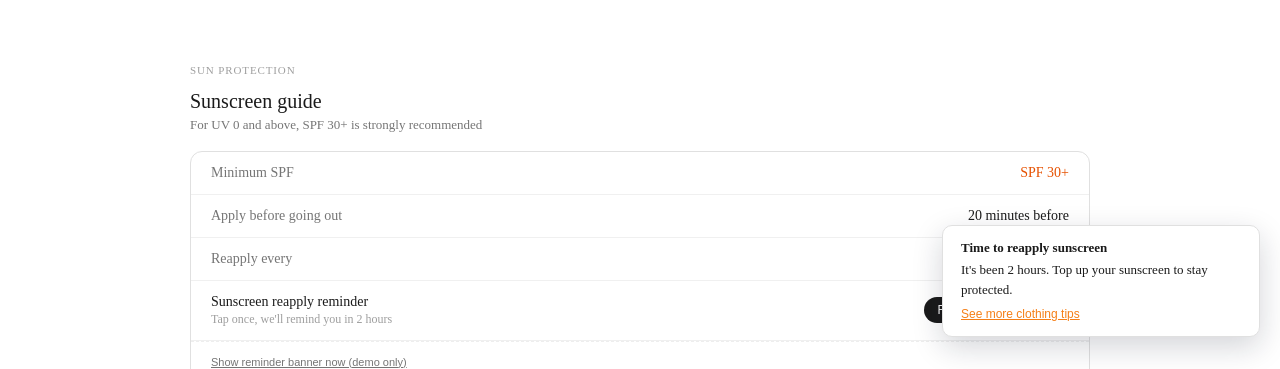
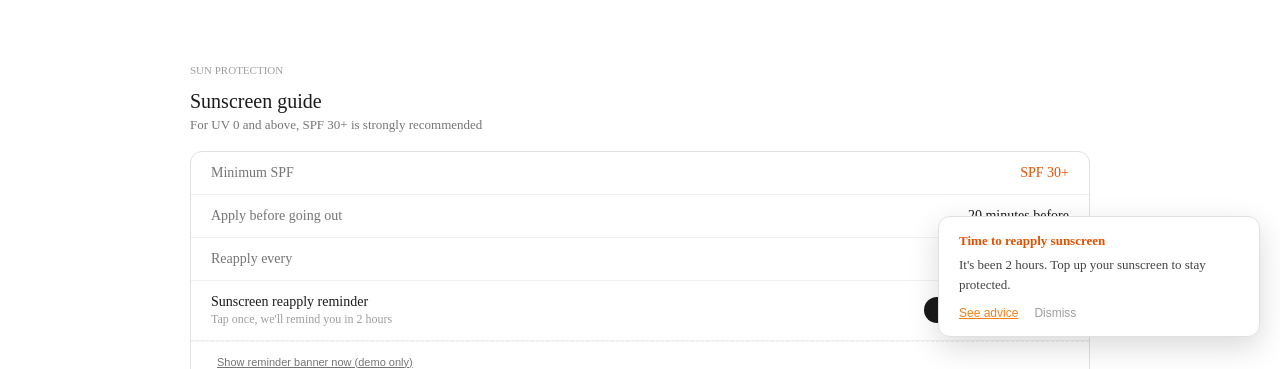
Before and after one commit to Cke085/sunsmart, a Vue app: page /clothing in a window 1280 px wide. Both pictures are taken after a click on the button "Show reminder banner now (demo only)". Shown: the part 431-800 px from the top of the page. Built offline with nearby package versions, Linux system fonts and the light colour scheme; no server answers.

Commit message:
Fixed the issue where the countdown pop-up wouldn't display when switching pages in the Sunscreen guide.

```diff
--- a/src/App.vue
+++ b/src/App.vue
@@ -1,8 +1,93 @@
 <template>
   <NavBar />
   <RouterView />
+
+  <transition name="toast-fade">
+    <div v-if="reminderStore.showReminderToast" class="reapply-toast">
+      <div class="reapply-title">Time to reapply sunscreen</div>
+      <p class="reapply-text">It's been 2 hours. Top up your sunscreen to stay protected.</p>
+      <div class="toast-actions">
+        <button class="reapply-link" @click="handleGoToClothing">See advice</button>
+        <button class="dismiss-btn" @click="reminderStore.closeToast">Dismiss</button>
+      </div>
+    </div>
+  </transition>
 </template>
 
 <script setup>
+import { useRouter } from 'vue-router'
 import NavBar from '@/components/shared/NavBar.vue'
+import { useReminderStore } from '@/stores/reminder'
+
+const router = useRouter()
+const reminderStore = useReminderStore()
+
+const handleGoToClothing = () => {
+  reminderStore.closeToast()
+  router.push('/clothing')
+}
 </script>
+
+<style>
+.reapply-toast {
+  position: fixed;
+  right: 20px;
+  bottom: 32px;
+  max-width: 280px;
+  background: #ffffff;
+  color: #1a1a1a;
+  padding: 16px 20px;
+  border-radius: 12px;
+  border: 0.5px solid #e0e0e0;
+  box-shadow: 0 10px 30px rgba(0, 0, 0, 0.15);
+  font-size: 13px;
+  z-index: 2000;
+}
+
+.reapply-title {
+  font-weight: 600;
+  margin-bottom: 6px;
+  color: #e65100;
+}
+
+.reapply-text {
+  margin: 0 0 12px;
+  line-height: 1.5;
+  color: #424242;
+}
+
+.toast-actions {
+  display: flex;
+  gap: 16px;
+}
+
+.reapply-link {
+  background: transparent;
+  border: 0;
+  color: #f57f17;
+  font-size: 12px;
+  text-decoration: underline;
+  cursor: pointer;
+  padding: 0;
+  font-weight: 500;
+}
+
+.dismiss-btn {
+  background: transparent;
+  border: 0;
+  color: #9e9e9e;
+  font-size: 12px;
+  cursor: pointer;
+  padding: 0;
+}
+
+.toast-fade-enter-active,
+.toast-fade-leave-active {
+  transition: all 0.4s ease;
+}
+.toast-fade-enter-from,
+.toast-fade-leave-to {
+  opacity: 0;
+  transform: translateY(20px);
+}
+</style>
--- a/src/components/clothing/SunscreenRecommendation.vue
+++ b/src/components/clothing/SunscreenRecommendation.vue
@@ -20,141 +20,73 @@
         <span class="row-val">{{ reapply }}</span>
       </div>
 
-      <!-- Simple 2-hour reminder -->
       <div class="reminder-row">
         <div class="reminder-left">
           <span class="reminder-title">Sunscreen reapply reminder</span>
           <span class="reminder-sub">Tap once, we&apos;ll remind you in 2 hours</span>
         </div>
-        <button class="set-btn" @click="scheduleReminder">
+        <button class="set-btn" @click="reminderStore.scheduleReminder">
           Remind me in 2 hours
         </button>
       </div>
 
-      <!-- Dev-only helper: instantly show the reminder toast for demos -->
       <div v-if="isDev" class="dev-helper-row">
-        <button class="dev-helper-btn" type="button" @click="triggerReminderNow">
+        <button class="dev-helper-btn" type="button" @click="reminderStore.triggerReminderNow">
           Show reminder banner now (demo only)
         </button>
       </div>
 
       <div class="sunscreen-note">
-        Sunscreen works with clothing, not instead of it.
-        Wear both for maximum protection against UV radiation.
+        Sunscreen works with clothing, not instead of it. Wear both for maximum protection against
+        UV radiation.
       </div>
     </div>
   </section>
-
-  <!-- Right-side toast when it&apos;s time to reapply -->
-  <div v-if="showReminderToast" class="reapply-toast">
-    <div class="reapply-title">Time to reapply sunscreen</div>
-    <p class="reapply-text">
-      It&apos;s been 2 hours. Top up your sunscreen to stay protected.
-    </p>
-    <button class="reapply-link" type="button" @click="goToClothing">
-      See more clothing tips
-    </button>
-  </div>
 </template>
 
 <script setup>
-  import { ref, computed, onBeforeUnmount } from 'vue'
-  import { useRouter } from 'vue-router'
+import { computed } from 'vue'
+import { useReminderStore } from '@/stores/reminder'
 
 const props = defineProps({
-    uvLevel: { type: Number, default: 0 },
+  uvLevel: { type: Number, default: 0 }
 })
 
-  const router = useRouter()
+const reminderStore = useReminderStore()
+const isDev = import.meta.env.DEV
 
-  // Sunscreen logic based on UV level
 const spf = computed(() => (props.uvLevel >= 6 ? 'SPF 50+' : 'SPF 30+'))
-  const reapply = computed(() =>
-    props.uvLevel >= 8 ? 'Every 90 minutes' : 'Every 2 hours'
-  )
-
-  // Simple front-end reminder: one 2-hour timer → toast on the right
-  const showReminderToast = ref(false)
-  const isDev = import.meta.env.DEV
-  let reminderTimeoutId
-  let hideToastTimeoutId
-
-  const clearTimers = () => {
-    if (reminderTimeoutId) {
-      clearTimeout(reminderTimeoutId)
-      reminderTimeoutId = undefined
-    }
-    if (hideToastTimeoutId) {
-      clearTimeout(hideToastTimeoutId)
-      hideToastTimeoutId = undefined
-    }
-  }
-
-  const scheduleReminder = () => {
-    clearTimers()
-    showReminderToast.value = false
-
-    // Fire once after 2 hours
-    reminderTimeoutId = window.setTimeout(() => {
-      showReminderToast.value = true
-      // Auto-hide after 15 seconds so it doesn&apos;t linger forever
-      hideToastTimeoutId = window.setTimeout(() => {
-        showReminderToast.value = false
-      }, 15000)
-    }, 2 * 60 * 60 * 1000)
-  }
-
-  const triggerReminderNow = () => {
-    clearTimers()
-    showReminderToast.value = true
-    hideToastTimeoutId = window.setTimeout(() => {
-      showReminderToast.value = false
-    }, 15000)
-  }
-
-  const goToClothing = () => {
-    router.push('/clothing')
-  }
-
-  onBeforeUnmount(() => {
-    clearTimers()
-  })
+const reapply = computed(() => (props.uvLevel >= 8 ? 'Every 90 minutes' : 'Every 2 hours'))
 </script>
 
 <style scoped>
 .section {
   margin-bottom: 40px;
 }
-
 .section-label {
   font-size: 11px;
   font-weight: 500;
   color: #9e9e9e;
-    letter-spacing: 0.08em;
   text-transform: uppercase;
   margin-bottom: 14px;
 }
-
 .section-title {
   font-size: 20px;
   font-weight: 500;
   color: #1a1a1a;
   margin-bottom: 4px;
 }
-
 .section-desc {
   font-size: 13px;
   color: #757575;
   margin-bottom: 18px;
 }
-
 .sunscreen-card {
   background: #ffffff;
   border: 0.5px solid #e0e0e0;
   border-radius: 12px;
   overflow: hidden;
 }
-
 .sunscreen-row {
   display: flex;
   justify-content: space-between;
@@ -163,11 +95,16 @@
   border-bottom: 0.5px solid #f0f0f0;
   font-size: 14px;
 }
-
-  .row-label { color: #757575; }
-  .row-val   { font-weight: 500; color: #1a1a1a; }
-  .spf-val   { color: #e65100; }
-
+.row-label {
+  color: #757575;
+}
+.row-val {
+  font-weight: 500;
+  color: #1a1a1a;
+}
+.spf-val {
+  color: #e65100;
+}
 .reminder-row {
   display: flex;
   justify-content: space-between;
@@ -175,24 +112,20 @@
   padding: 13px 20px;
   border-bottom: 0.5px solid #f0f0f0;
 }
-
 .reminder-left {
   display: flex;
   flex-direction: column;
   gap: 2px;
 }
-
 .reminder-title {
   font-size: 14px;
   font-weight: 500;
   color: #1a1a1a;
 }
-
 .reminder-sub {
   font-size: 12px;
   color: #9e9e9e;
 }
-
 .set-btn {
   font-size: 12px;
   padding: 6px 14px;
@@ -201,11 +134,10 @@
   border: none;
   border-radius: 20px;
   cursor: pointer;
-    white-space: nowrap;
 }
-
-  .set-btn:hover { opacity: 0.85; }
-
+.set-btn:hover {
+  opacity: 0.85;
+}
 .sunscreen-note {
   padding: 12px 20px;
   font-size: 12px;
@@ -213,180 +145,16 @@
   background: #fafafa;
   line-height: 1.6;
 }
-
-  /* Modal */
-  .modal-overlay {
-    position: fixed;
-    inset: 0;
-    background: rgba(0, 0, 0, 0.4);
-    z-index: 100;
-    display: flex;
-    align-items: center;
-    justify-content: center;
-  }
-
-  .modal {
-    background: #ffffff;
-    border: 0.5px solid #e0e0e0;
-    border-radius: 16px;
-    padding: 28px 24px;
-    width: 340px;
-    max-width: 90%;
-  }
-
-  .modal-head {
-    display: flex;
-    justify-content: space-between;
-    align-items: center;
-    margin-bottom: 12px;
-  }
-
-  .modal-title {
-    font-size: 17px;
-    font-weight: 500;
-    color: #1a1a1a;
-  }
-
-  .modal-close {
-    background: none;
-    border: none;
-    font-size: 22px;
-    color: #9e9e9e;
-    cursor: pointer;
-    line-height: 1;
-  }
-
-  .modal-desc {
-    font-size: 13px;
-    color: #757575;
-    margin-bottom: 20px;
-    line-height: 1.6;
-  }
-
-  .modal-row {
-    display: flex;
-    flex-direction: column;
-    gap: 5px;
-    margin-bottom: 16px;
-  }
-
-  .modal-row label {
-    font-size: 12px;
-    color: #757575;
-  }
-
-  .modal-row input,
-  .modal-row select {
-    padding: 9px 12px;
-    border: 0.5px solid #e0e0e0;
-    border-radius: 8px;
-    font-size: 14px;
-    background: #fafafa;
-    color: #1a1a1a;
-    width: 100%;
-  }
-
-  .modal-divider {
-    height: 0.5px;
-    background: #f0f0f0;
-    margin: 16px 0;
-  }
-
-  .repeat-options {
-    display: flex;
-    gap: 8px;
-    flex-wrap: wrap;
-  }
-
-  .repeat-chip {
-    padding: 5px 12px;
-    border-radius: 20px;
-    font-size: 12px;
-    border: 0.5px solid #e0e0e0;
-    background: #fafafa;
-    color: #757575;
-    cursor: pointer;
-  }
-
-  .repeat-chip.active {
-    background: #1a1a1a;
-    color: #ffffff;
-    border-color: #1a1a1a;
-  }
-
-  .modal-confirm {
-    width: 100%;
-    padding: 11px;
-    background: #1a1a1a;
-    color: #ffffff;
-    border: none;
-    border-radius: 8px;
-    font-size: 14px;
-    font-weight: 500;
-    cursor: pointer;
-    margin-top: 8px;
-  }
-
-  .modal-confirm:hover { opacity: 0.85; }
-
-  .success-msg {
-    text-align: center;
-    padding: 12px;
-    font-size: 13px;
-    color: #2e7d32;
-    background: #e8f5e9;
-    border-radius: 8px;
-    margin-top: 12px;
-  }
-
 .dev-helper-row {
   padding: 10px 20px 14px;
   border-top: 0.5px dashed #eeeeee;
 }
-
 .dev-helper-btn {
   font-size: 11px;
   color: #757575;
   background: none;
   border: none;
-    padding: 0;
   text-decoration: underline;
   cursor: pointer;
 }
-
-  .reapply-toast {
-    position: fixed;
-    right: 20px;
-    bottom: 32px;
-    max-width: 280px;
-  background: #ffffff;
-  color: #1a1a1a;
-    padding: 14px 18px;
-    border-radius: 10px;
-  border: 0.5px solid #e0e0e0;
-  box-shadow: 0 10px 30px rgba(15, 23, 42, 0.18);
-    font-size: 13px;
-    z-index: 110;
-  }
-
-  .reapply-title {
-    font-weight: 600;
-    margin-bottom: 4px;
-  }
-
-  .reapply-text {
-    margin: 0;
-    line-height: 1.5;
-  }
-
-  .reapply-link {
-    margin-top: 8px;
-    background: transparent;
-    border: 0;
-  color: #f57f17;
-    font-size: 12px;
-    text-decoration: underline;
-    cursor: pointer;
-    padding: 0;
-  }
 </style>
--- /dev/null
+++ b/src/stores/reminder.js
@@ -0,0 +1,46 @@
+import { defineStore } from 'pinia'
+import { ref } from 'vue'
+
+export const useReminderStore = defineStore('reminder', () => {
+  const showReminderToast = ref(false)
+  let reminderTimeoutId = null
+  let hideToastTimeoutId = null
+
+  const clearTimers = () => {
+    if (reminderTimeoutId) clearTimeout(reminderTimeoutId)
+    if (hideToastTimeoutId) clearTimeout(hideToastTimeoutId)
+  }
+
+  const scheduleReminder = () => {
+    clearTimers()
+    showReminderToast.value = false
+    reminderTimeoutId = setTimeout(
+      () => {
+        showReminderToast.value = true
+        hideToastTimeoutId = setTimeout(() => (showReminderToast.value = false), 15000)
+      },
+      2 * 60 * 60 * 1000
+    )
+  }
+
+  const triggerReminderNow = () => {
+    clearTimers()
+    showReminderToast.value = true
+
+    hideToastTimeoutId = setTimeout(() => {
+      showReminderToast.value = false
+    }, 15000)
+  }
+
+  const closeToast = () => {
+    showReminderToast.value = false
+    clearTimers()
+  }
+
+  return {
+    showReminderToast,
+    scheduleReminder,
+    triggerReminderNow,
+    closeToast
+  }
+})
```
Lines whose indentation alone changed are shown as unchanged.
